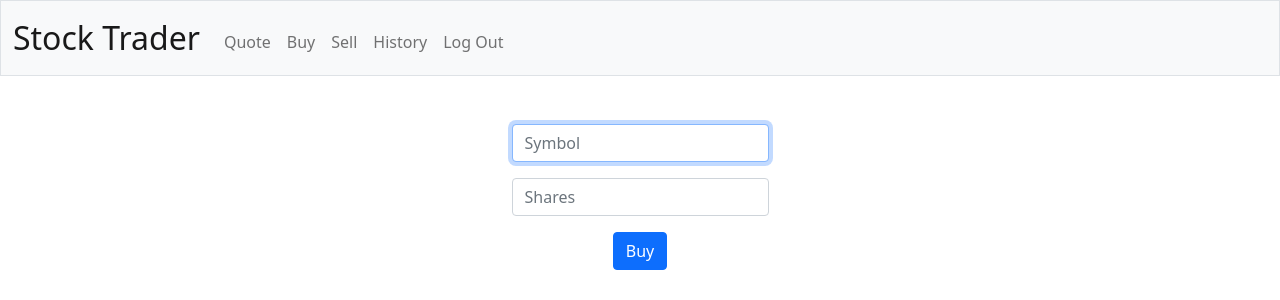
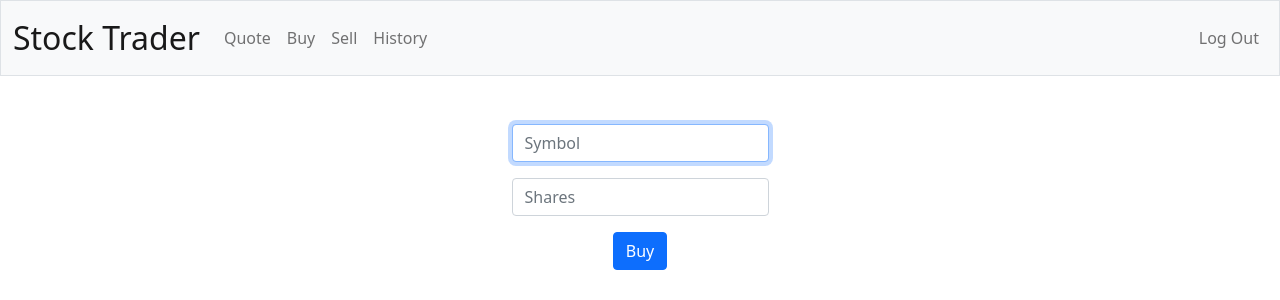
Before and after one commit to washbin/trader, a Flask app: page /buy in a window 1280 px wide. Shown: the top 300 px of the page. Run offline with Flask 2, Linux system fonts and the light colour scheme; the visitor is signed in with stand-in values (Sample User, id 1).

Commit message:
minor class fixes in layout.html

```diff
--- a/trader/templates/layout.html
+++ b/trader/templates/layout.html
@@ -49,7 +49,7 @@
             </button>
             <div class="collapse navbar-collapse" id="navbarSupportedContent">
               {% if current_user.is_authenticated %}
-              <ul class="navbar-nav ml-auto mt-2">
+              <ul class="navbar-nav me-auto mb-2 mb-lg-0">
                 <li class="nav-item">
                   <a class="nav-link" href="{{ url_for('stocks.quote') }}">Quote</a>
                 </li>
@@ -63,13 +63,17 @@
                   <a class="nav-link" href="{{ url_for('main.history') }}">History</a>
                 </li>
               </ul>
-              <ul class="navbar-nav ml-auto mt-2">
+
+              <ul class="navbar-nav">
                 <li class="nav-item">
                   <a class="nav-link" href="{{ url_for('users.logout') }}">Log Out</a>
                 </li>
               </ul>
               {% else %}
-              <ul class="navbar-nav ml-auto mt-2">
+              <ul class="navbar-nav me-auto mb-2 mb-lg-0">
+              </ul>
+
+              <ul class="navbar-nav">
                 <li class="nav-item">
                   <a class="nav-link" href="{{ url_for('users.register') }}">
                     Register
@@ -79,8 +83,9 @@
                   <a class="nav-link" href="{{ url_for('users.login') }}">Log In</a>
                 </li>
               </ul>
+
+              {% endif %}
             </div>
-            {% endif %}
           </div>
         </nav>
 
@@ -88,7 +93,10 @@
           {% if messages %}
             <header>
               {% for category, message in messages %}
-              <div class="alert alert-{{ category }} alert-dismissible fade show" role="alert">
+              <div
+                class="alert alert-{{ category }} alert-dismissible fade show border text-center"
+                role="alert"
+              >
                 {{ message }}
                 <button type="button" class="btn-close" data-bs-dismiss="alert" aria-label="Close">
                 </button>
```
Also changed, not shown: trader/users/forms.py (line endings or trailing spaces), trader/users/routes.py (line endings or trailing spaces).
